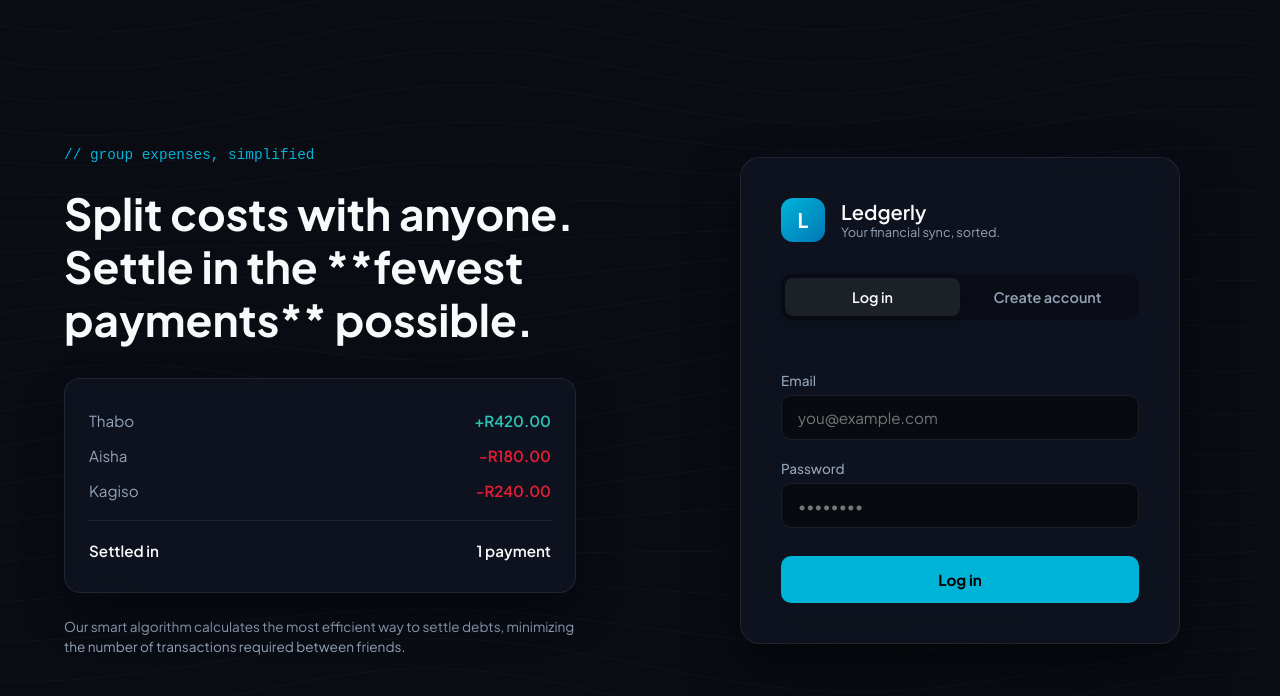
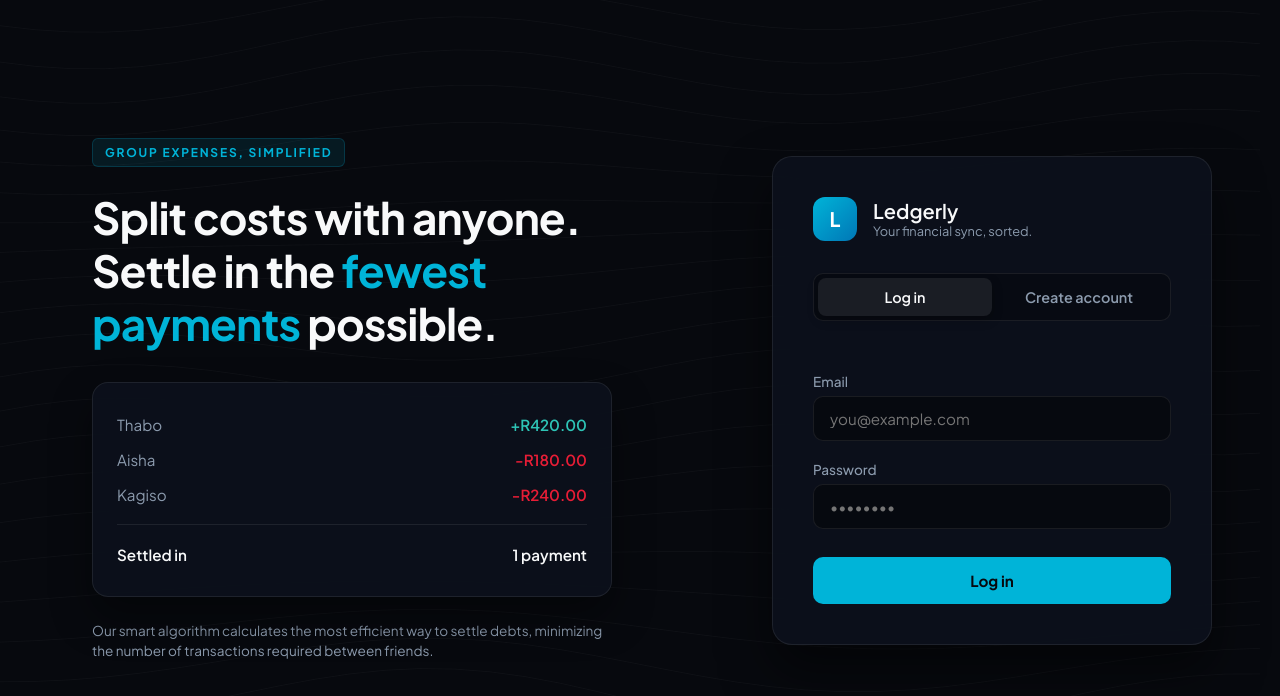
Before and after one commit to SenzwesihleNZwane/ledgerly-2, a plain HTML site: page frontend/index.html in a window 1280 px wide. Drawn offline with Linux system fonts and the light colour scheme.

Commit message:
Clean up professional layout and remove markup artifacts

```diff
--- a/frontend/css/style.css
+++ b/frontend/css/style.css
@@ -1,10 +1,10 @@
 :root {
-    --bg-dark: #0a0c14;
-    --card-bg: rgba(16, 20, 32, 0.85);
+    --bg-dark: #07090e;
+    --card-bg: rgba(13, 17, 28, 0.9);
     --border-color: rgba(255, 255, 255, 0.08);
     --accent: #00b4d8;
     --text-main: #f8f9fa;
-    --text-muted: #94a3b8;
+    --text-muted: #8c9bae;
 }
 
 * {
@@ -37,7 +37,7 @@ body {
     position: relative;
     z-index: 1;
     display: grid;
-    grid-template-columns: 1fr 1fr;
+    grid-template-columns: 1.1fr 0.9fr;
     width: 100vw;
     min-height: 100vh;
 }
@@ -56,10 +56,16 @@ body {
 
 .badge {
     color: var(--accent);
-    font-family: monospace;
-    font-size: 0.9rem;
+    font-family: 'Plus Jakarta Sans', sans-serif;
+    font-size: 0.75rem;
+    font-weight: 700;
+    letter-spacing: 0.15em;
     display: inline-block;
     margin-bottom: 1.5rem;
+    background: rgba(0, 180, 216, 0.1);
+    padding: 6px 12px;
+    border-radius: 6px;
+    border: 1px solid rgba(0, 180, 216, 0.2);
 }
 
 .hero-content h1 {
@@ -67,9 +73,10 @@ body {
     line-height: 1.2;
     font-weight: 700;
     margin-bottom: 2rem;
+    letter-spacing: -0.02em;
 }
 
-.hero-content h1 b, .hero-content h1 strong {
+.hero-content h1 span {
     color: var(--accent);
 }
 
@@ -78,7 +85,7 @@ body {
     border: 1px solid var(--border-color);
     border-radius: 16px;
     padding: 1.5rem;
-    backdrop-filter: blur(12px);
+    backdrop-filter: blur(16px);
     margin-bottom: 1.5rem;
     box-shadow: 0 20px 40px rgba(0, 0, 0, 0.4);
 }
@@ -176,6 +183,7 @@ body {
     padding: 4px;
     border-radius: 10px;
     margin-bottom: 2rem;
+    border: 1px solid var(--border-color);
 }
 
 .tab-btn {
@@ -206,16 +214,17 @@ body {
 .input-group {
     display: flex;
     flex-direction: column;
-    gap: 0.5srem;
     gap: 6px;
     transition: all 0.3s ease;
+    max-height: 100px;
+    opacity: 1;
+    overflow: hidden;
 }
 
 .input-group.hidden {
     opacity: 0;
-    transform: translateY(-10px);
+    transform: translateY(-8px);
     max-height: 0;
-    overflow: hidden;
     margin: 0;
     padding: 0;
     pointer-events: none;
@@ -245,7 +254,7 @@ body {
 
 .submit-btn {
     background: var(--accent);
-    color: #000;
+    color: #07090e;
     border: none;
     border-radius: 10px;
     padding: 14px;
--- a/frontend/index.html
+++ b/frontend/index.html
@@ -17,8 +17,8 @@
         <!-- Left Hero Section -->
         <div class="hero-section">
             <div class="hero-content">
-                <span class="badge">// group expenses, simplified</span>
-                <h1>Split costs with anyone. <br>Settle in the **fewest payments** possible.</h1>
+                <span class="badge">GROUP EXPENSES, SIMPLIFIED</span>
+                <h1>Split costs with anyone. <br>Settle in the <span>fewest payments</span> possible.</h1>
 
                 <div class="preview-card">
                     <div class="preview-row">
```
